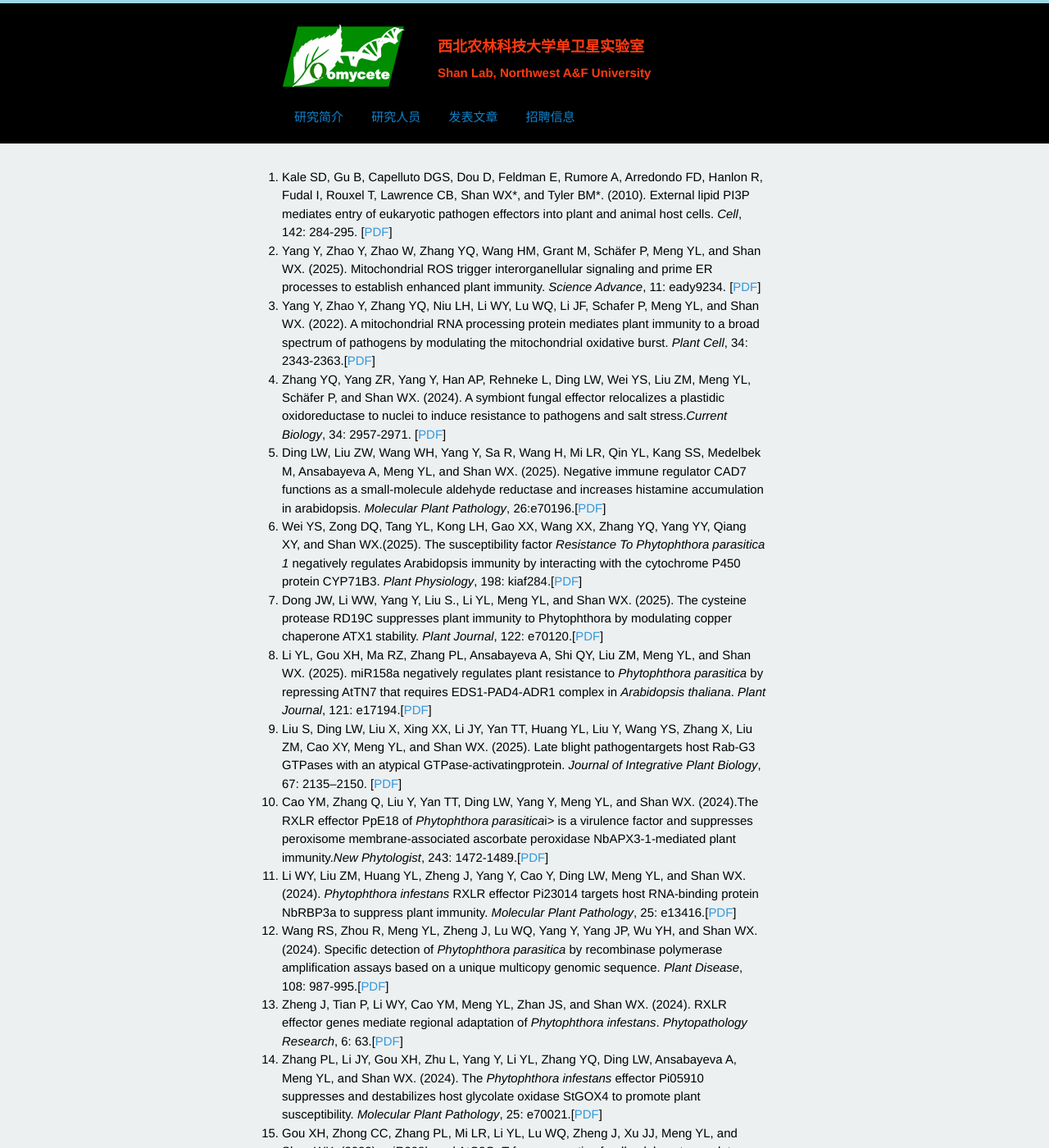
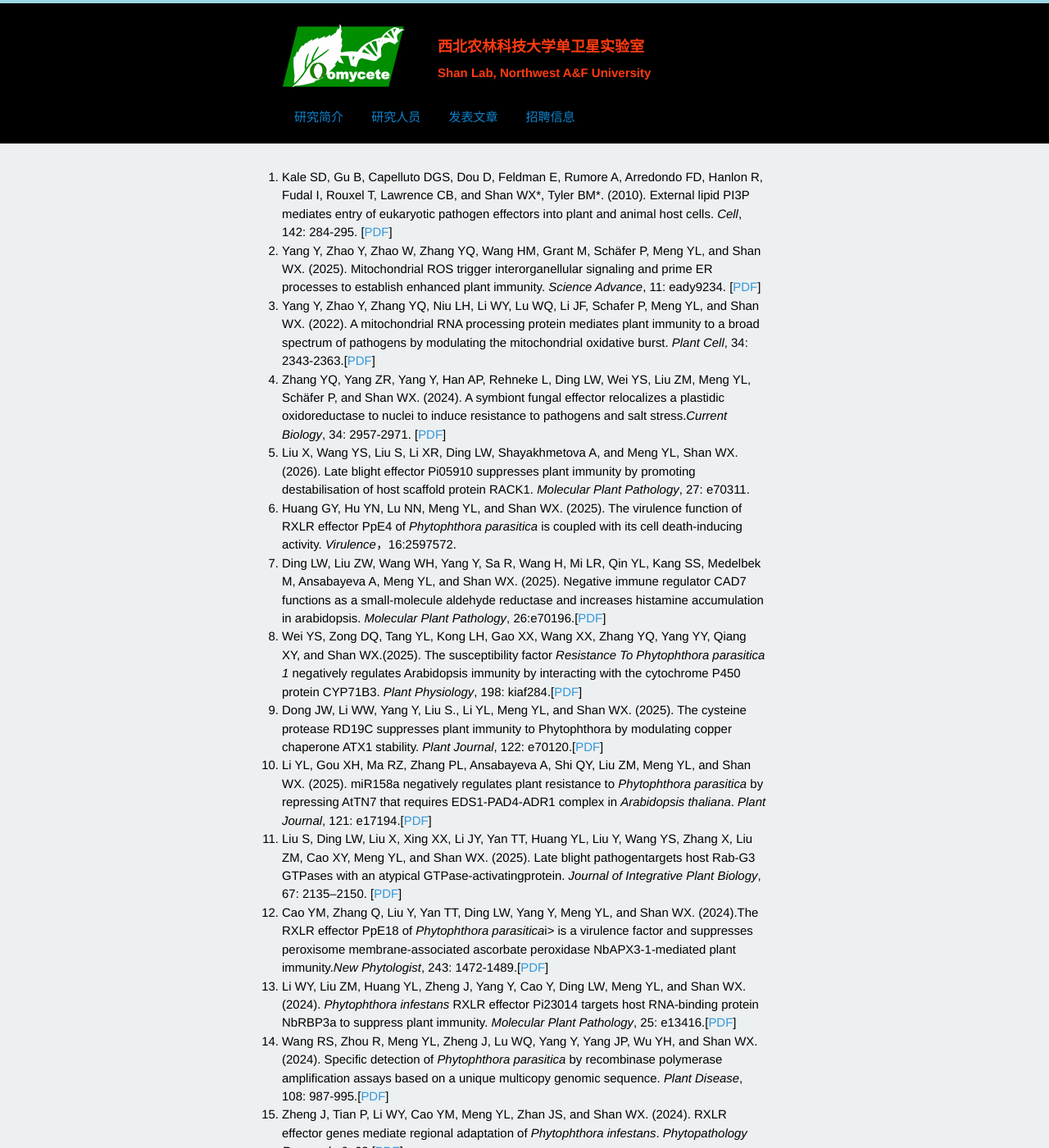
Before and after one commit to shanclub2/shanlab, a Jekyll site: the page built from publication.html, in a window 1280 px wide and 1400 px high. Shown: the whole window at 82% size. Built offline with Jekyll 4.4.1, drawn with Linux system fonts in a browser that asks for light colours; Markdown is read by kramdown in place of the engine named in the settings; a script that is not in the unit is left out; some of the changed text lies outside the part shown.

Commit message:
Update publication.html

```diff
--- a/publication.html
+++ b/publication.html
@@ -7,7 +7,7 @@ title: 单卫星实验室
 
 <ol>
 <li>
-Kale SD, Gu B, Capelluto DGS, Dou D, Feldman E, Rumore A, Arredondo FD, Hanlon R, Fudal I, Rouxel T, Lawrence CB, Shan WX*, and Tyler BM*. (2010). External lipid PI3P mediates entry of eukaryotic pathogen effectors into plant and animal host cells. <i>Cell</i>, 142: 284-295. [<a href="/pdf/sdkale2010.pdf">PDF</a>]
+Kale SD, Gu B, Capelluto DGS, Dou D, Feldman E, Rumore A, Arredondo FD, Hanlon R, Fudal I, Rouxel T, Lawrence CB, and Shan WX*, Tyler BM*. (2010). External lipid PI3P mediates entry of eukaryotic pathogen effectors into plant and animal host cells. <i>Cell</i>, 142: 284-295. [<a href="/pdf/sdkale2010.pdf">PDF</a>]
 </li>
 <li>
 Yang Y, Zhao Y, Zhao W, Zhang YQ, Wang HM, Grant M, Schäfer P, Meng YL, and Shan WX. (2025). Mitochondrial ROS trigger interorganellular signaling and prime ER processes to establish enhanced plant immunity.<i> Science Advance</i>, 11: eady9234. [<a href="/pdf/YangYSA.pdf">PDF</a>]
@@ -17,6 +17,12 @@ Yang Y, Zhao Y, Zhang YQ, Niu LH, Li WY, Lu WQ, Li JF, Schafer P, Meng YL, and S
 </li>
 <li>
 Zhang YQ, Yang ZR, Yang Y, Han AP, Rehneke L, Ding LW, Wei YS, Liu ZM, Meng YL, Schäfer P, and Shan WX. (2024). A symbiont fungal effector relocalizes a plastidic oxidoreductase to nuclei to induce resistance to pathogens and salt stress.<i>Current Biology</i>, 34: 2957-2971. [<a href="/pdf/zhangetal.pdf">PDF</a>]
+</li>
+<li>
+Liu X, Wang YS, Liu S, Li XR, Ding LW, Shayakhmetova A, and Meng YL, Shan WX. (2026). Late blight effector Pi05910 suppresses plant immunity by promoting destabilisation of host scaffold protein RACK1. <i>Molecular Plant Pathology</i>, 27: e70311.
+</li>
+<li>
+Huang GY, Hu YN, Lu NN, Meng YL, and Shan WX. (2025). The virulence function of RXLR effector PpE4 of <i>Phytophthora parasitica</i> is coupled with its cell death-inducing activity. <i>Virulence</i>，16:2597572.
 </li>
 <li>
 Ding LW, Liu ZW, Wang WH, Yang Y, Sa R, Wang H, Mi LR, Qin YL, Kang SS, Medelbek M, Ansabayeva A, Meng YL, and Shan WX. (2025). Negative immune regulator CAD7 functions as a small-molecule aldehyde reductase and increases histamine accumulation in arabidopsis. <i>Molecular Plant Pathology</i>, 26:e70196.[<a href="/pdf/Ding2025.pdf">PDF</a>]
@@ -54,7 +60,7 @@ Zhang PL, Li JY, Gou XH, Zhu L, Yang Y, Li YL, Zhang YQ, Ding LW, Ansabayeva A,
 Gou XH, Zhong CC, Zhang PL, Mi LR, Li YL, Lu WQ, Zheng J, Xu JJ, Meng YL, and Shan WX. (2022). miR398b and AtC2GnT form a negative feedback loop to regulate <i>Arabidopsis thaliana</i> resistance against <i>Phytophthora parasitica</i>. <i>Plant Journal</i>, 111: 360-373. [<a href="/pdf/xhgou2022.pdf">PDF</a>]
 </li>
 <li>
-Lan XJ, Wang XX, Tao QD, Zhang HT, Li JY, Meng YL, and Shan WX. (2022). Activation of the VQ motif-containing protein gene VQ28 compromised nonhost resistance of <i>Arabidopsis thaliana</i> to Phytophthora pathogens. <i>Plants</i>, 11: 858. [<a href="/pdf/xjlan2022.pdf">PDF</a>]
+Lan XJ, Wang XX, Tao QD, Zhang HT, Li JY, Meng YL, and Shan WX. (2022). Activation of the VQ motif-containing protein gene VQ28 compromised nonhost resistance of <i>Arabidopsis thaliana</i> to <i>Phytophthora</i>i> pathogens. <i>Plants</i>, 11: 858. [<a href="/pdf/xjlan2022.pdf">PDF</a>]
 </li>
 <li>
 Xu JJ, Li YL, Jia JB, Xiong WJ, Zhong CC, Huang GY, Gou XH, Meng YL, and Shan WX. (2022). Mutations in PpAGO3 lead to enhanced virulence of <i>Phytophthora parasitica</i> by activation of 25-26 nt sRNA-Associated effector genes. <i>Frontiers in Microbiology</i>, 13: 856106-856106.[<a href="/pdf/jjxu2022.pdf">PDF</a>]
```
